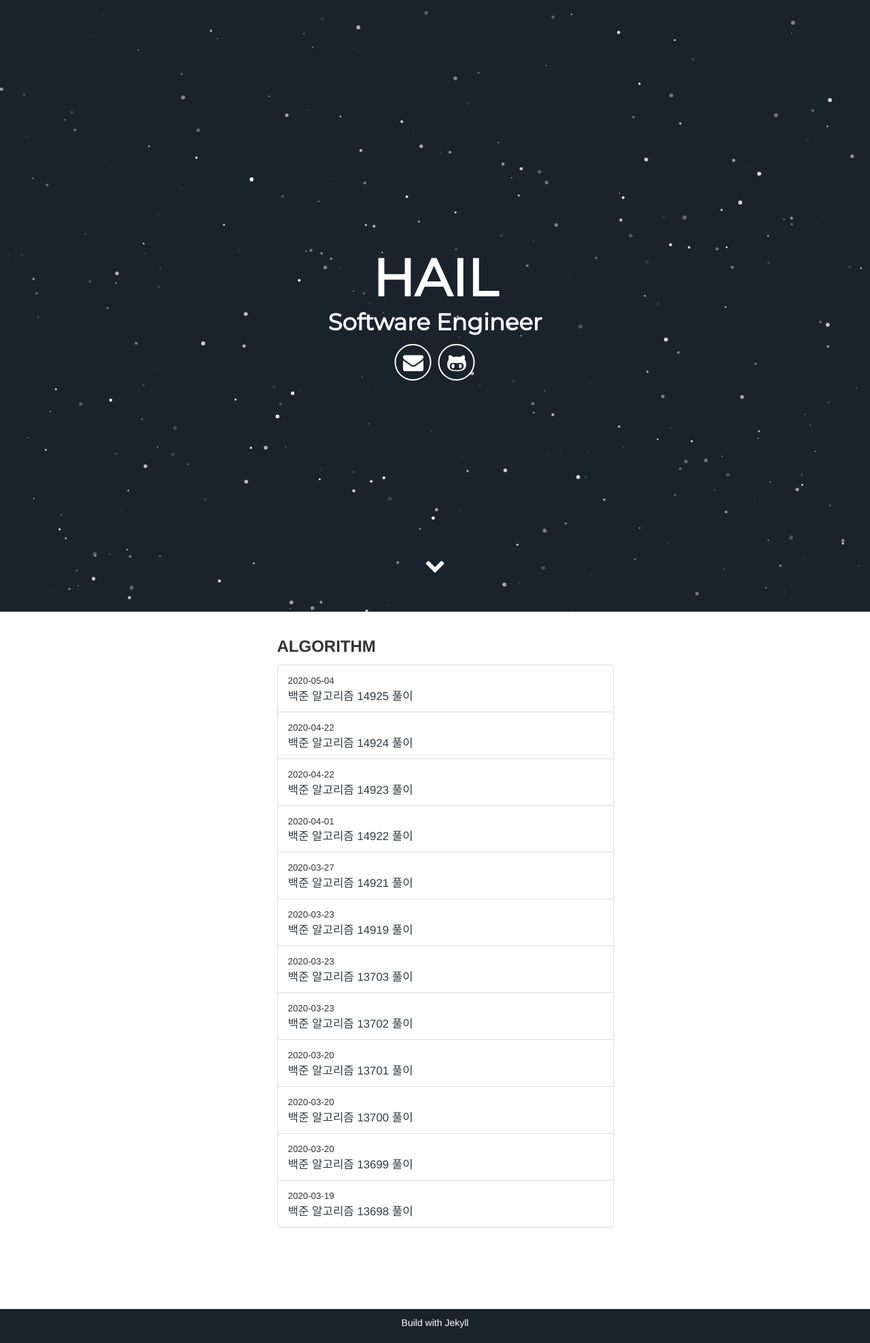
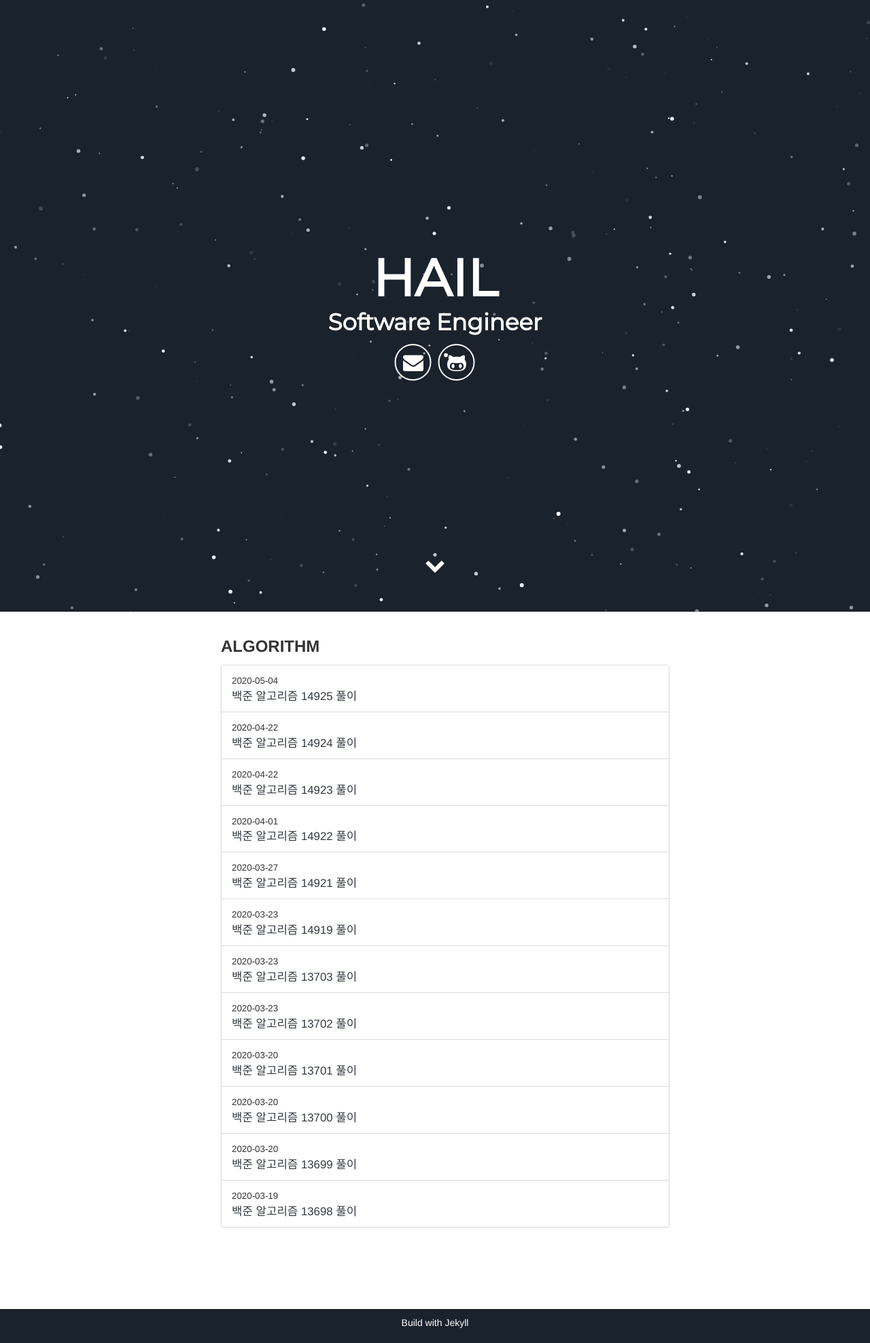
Before and after one commit to hail-kang/hail-kang.github.io, a Jekyll site: the page built from index.html, in a window 1280 px wide. Shown: the whole page at 68% size. Built offline with Jekyll 4.4.1, drawn with Linux system fonts in a browser that asks for light colours; some web fonts are replaced.

Commit message:
Update default.html

```diff
--- a/_layouts/default.html
+++ b/_layouts/default.html
@@ -19,7 +19,7 @@
 		  });
 		</script>
 		<script src='https://cdnjs.cloudflare.com/ajax/libs/mathjax/2.7.5/latest.js?config=TeX-MML-AM_CHTML' async></script>
-
+		<script src="https://ajax.googleapis.com/ajax/libs/jquery/3.4.1/jquery.min.js"></script>
 		<link rel="stylesheet" href="https://maxcdn.bootstrapcdn.com/bootstrap/3.3.2/css/bootstrap.min.css">
 		<link rel="stylesheet" href="https://maxcdn.bootstrapcdn.com/bootstrap/3.3.2/css/bootstrap-theme.min.css">
 		<script src="https://maxcdn.bootstrapcdn.com/bootstrap/3.3.2/js/bootstrap.min.js"></script>
@@ -44,7 +44,7 @@
 	  {% include header.html %}
 	  <div class="container-fluid" id="about">
 		  <div class="row">
-			  <div class="col-md-6 col-md-offset-3 col-xs-11">
+			  <div class="col-md-8 col-md-offset-2 col-xs-11">
 				  {{ content }}
 			  </div>
 		  </div>
```
